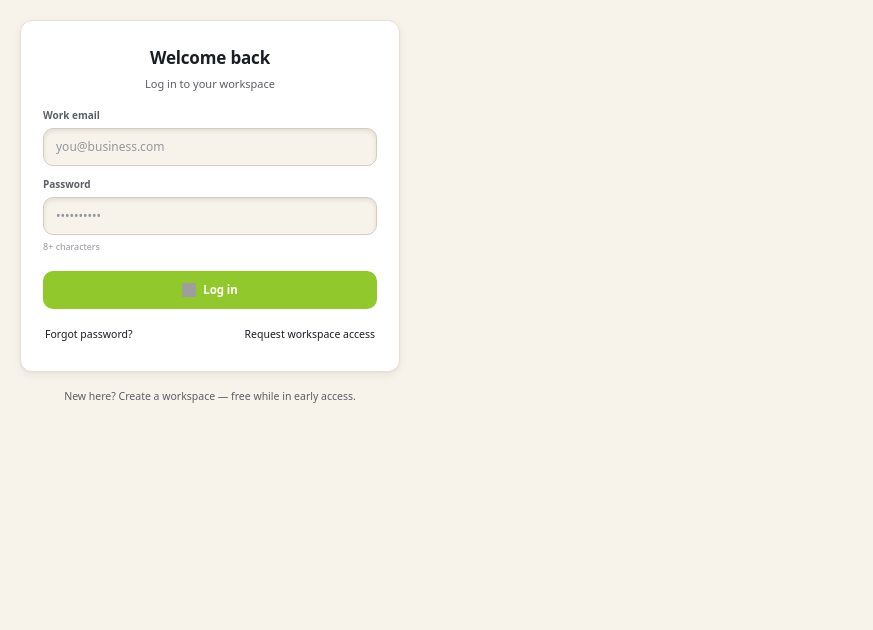
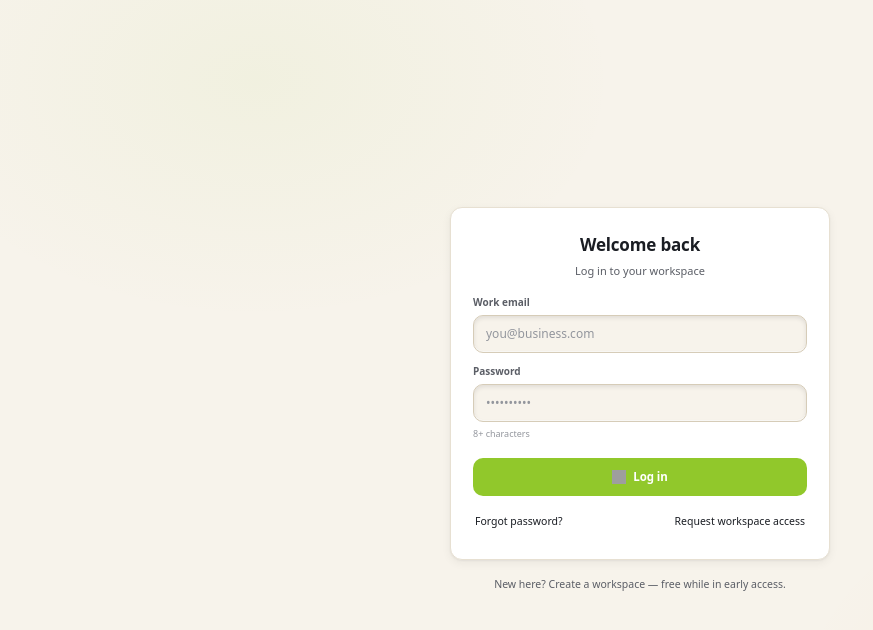
Before and after one commit to xyonx-bot/nextbiz-one, a Next.js app: page /login in a window 1280 px wide. Shown: the top 630 px of the page, without its empty margins (0-873 px from the left). Built offline with nearby package versions, Linux system fonts and the light colour scheme; grey boxes are pictures that could not be loaded.

Commit message:
fix(auth): login card centered per the auth wireframe (body.auth canvas — grid center + fruity glows, dropped in the original CSS extraction); operator env login re-hashes the stored row so rotating OPERATOR_PASS in .env + restart works

```diff
--- a/app/globals.css
+++ b/app/globals.css
@@ -266,6 +266,12 @@ body:not(.rail-expanded) .ri:hover .tip { opacity: 1; transform: translateY(-50%
 .av-52 { width: 52px; height: 52px; font-size: 16px; }
 
 
+
+/* auth canvas — centered card on cream with soft fruity glows (auth wireframe body.auth) */
+.authbg { display: grid; place-items: center; min-height: 100vh; background:
+  radial-gradient(600px 400px at 20% 10%, rgba(145,200,43,.06), transparent 60%),
+  radial-gradient(500px 400px at 85% 90%, rgba(255,117,24,.05), transparent 60%),
+  var(--bg); }
 /* ═══ AUTH (centered 420px card, flat inputs) ═══ */
 .authwrap { width: 100%; max-width: 420px; padding: 20px; display: flex; flex-direction: column; gap: 14px; }
 .auth-brand { display: flex; align-items: center; justify-content: center; gap: 9px; margin-bottom: 2px; }
```
